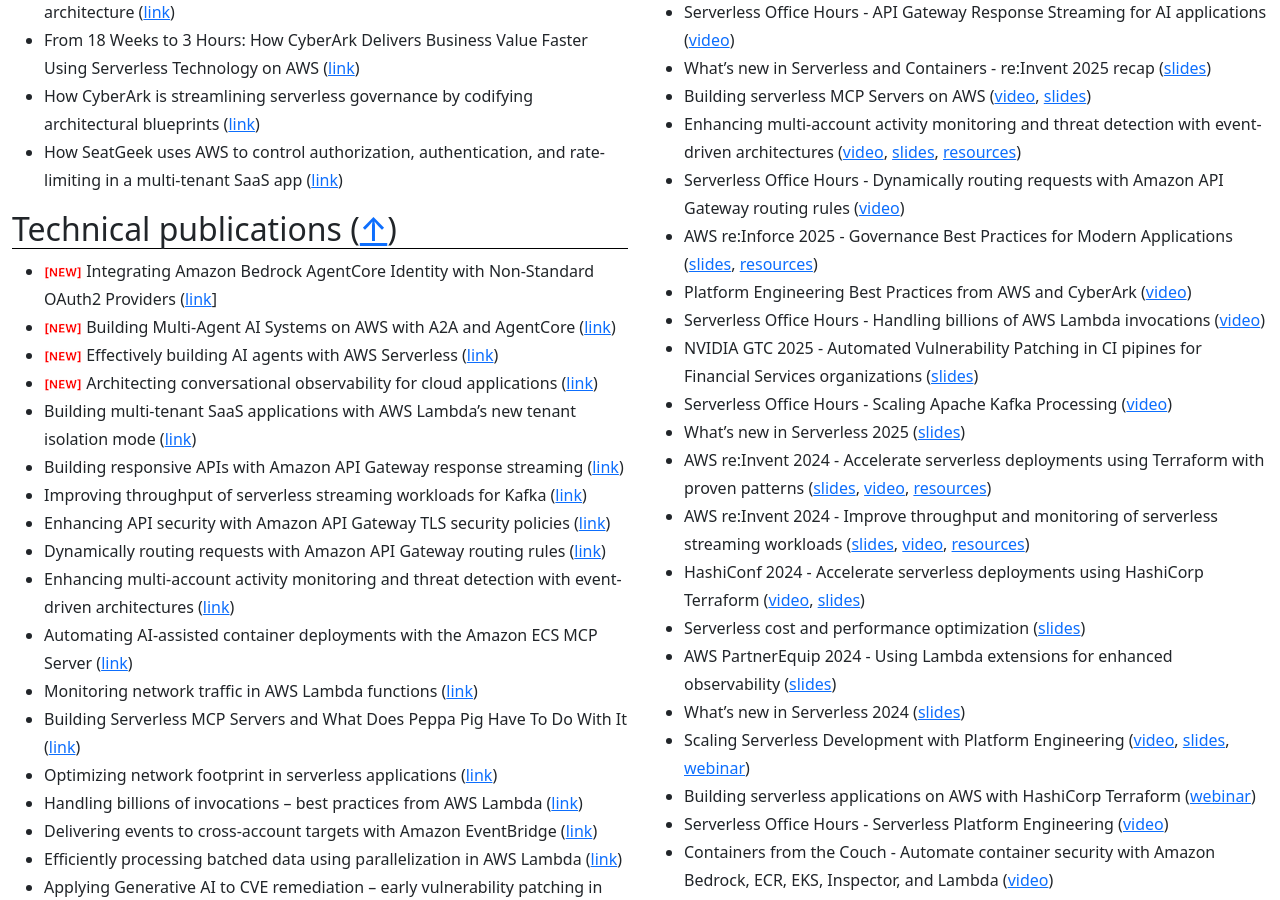
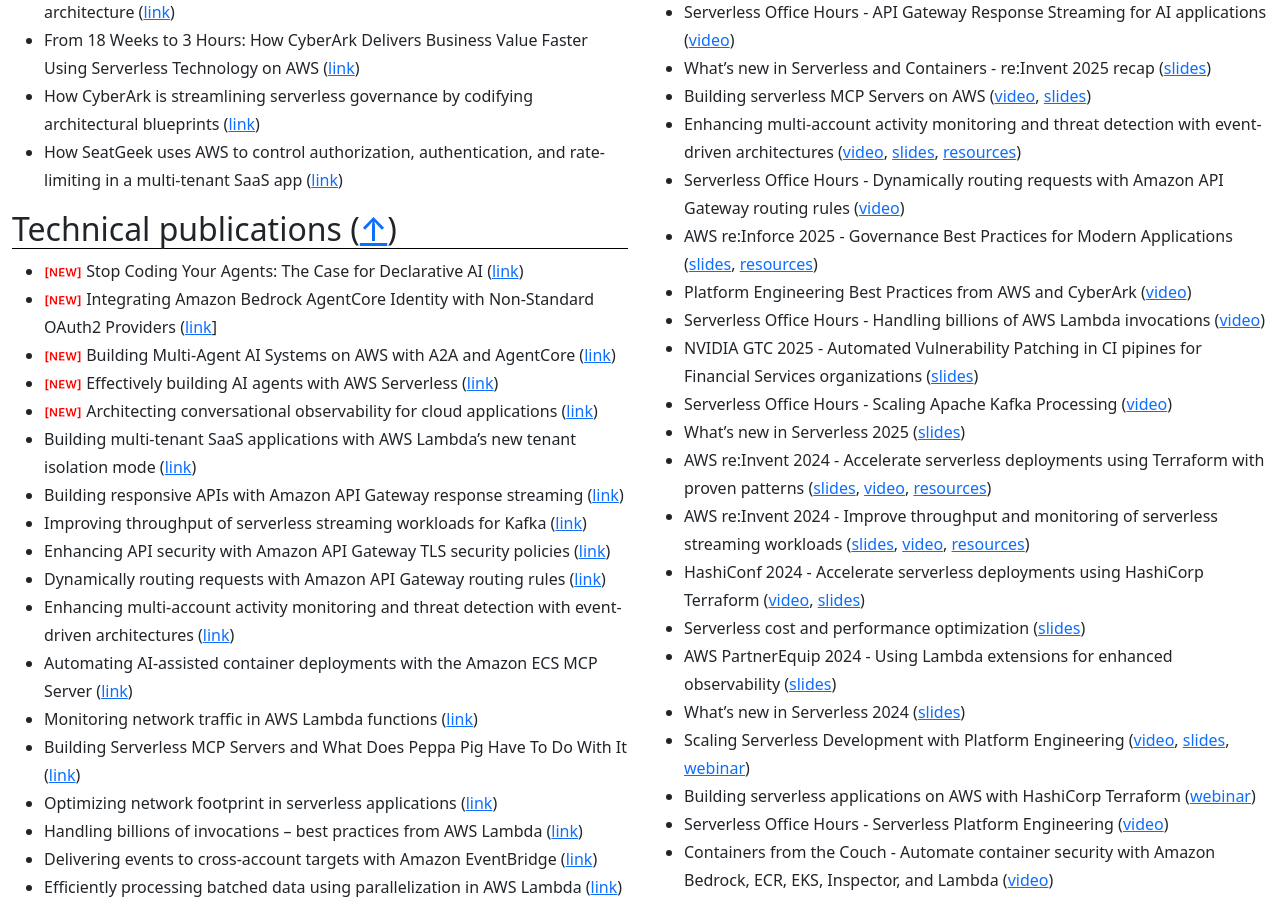
Before and after one commit to aal80/whoami, a Jekyll site: the page built from index.md, in a window 1280 px wide and 900 px high, scrolled down 1259 px. Built offline with Jekyll 4.4.1, drawn with Linux system fonts in a browser that asks for light colours.

Commit message:
Update publications.md

```diff
--- a/_includes/publications.md
+++ b/_includes/publications.md
@@ -12,6 +12,7 @@
 - How SeatGeek uses AWS to control authorization, authentication, and rate-limiting in a multi-tenant SaaS app ([link](https://aws.amazon.com/blogs/architecture/how-seatgeek-uses-aws-to-control-authorization-authentication-and-rate-limiting-in-a-multi-tenant-saas-application/))
 
 ## Technical publications ([↑](#top))
+- ![](./images/new2.png) Stop Coding Your Agents: The Case for Declarative AI ([link](https://medium.com/@anton.al80/stop-coding-your-agents-the-case-for-declarative-ai-e9a334ec8d89))
 - ![](./images/new2.png) Integrating Amazon Bedrock AgentCore Identity with Non-Standard OAuth2 Providers ([link](https://medium.com/@anton.al80/integrating-amazon-bedrock-agentcore-identity-with-non-standard-oauth2-providers-b2cf94cadd3f)]
 - ![](./images/new2.png) Building Multi-Agent AI Systems on AWS with A2A and AgentCore ([link](https://medium.com/@anton.al80/building-multi-agent-ai-systems-on-aws-with-a2a-and-agentcore-a-practical-guide-and-hands-on-58235d57c4b2))
 - ![](./images/new2.png) Effectively building AI agents with AWS Serverless ([link](https://aws.amazon.com/blogs/compute/effectively-building-ai-agents-on-aws-serverless/))
```
